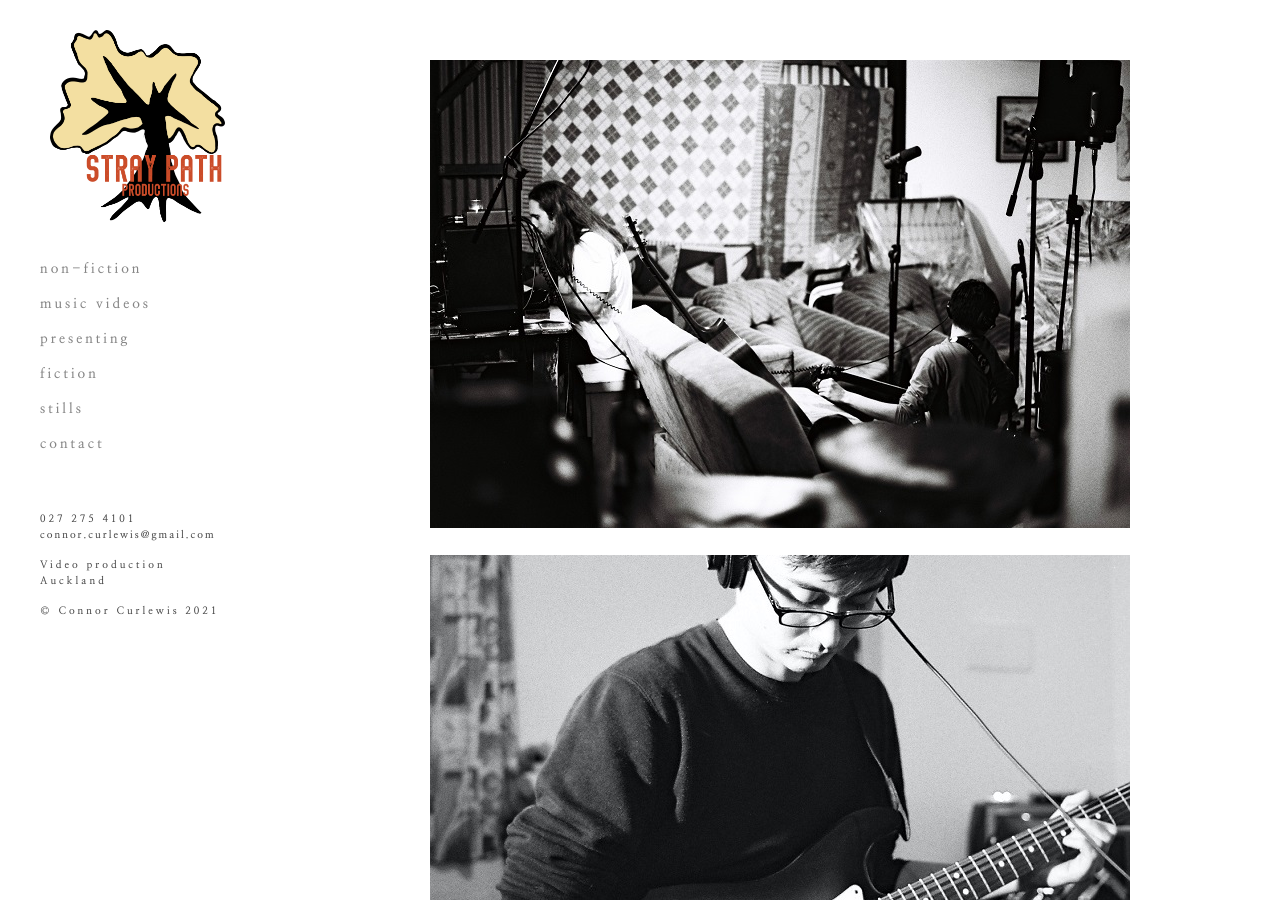
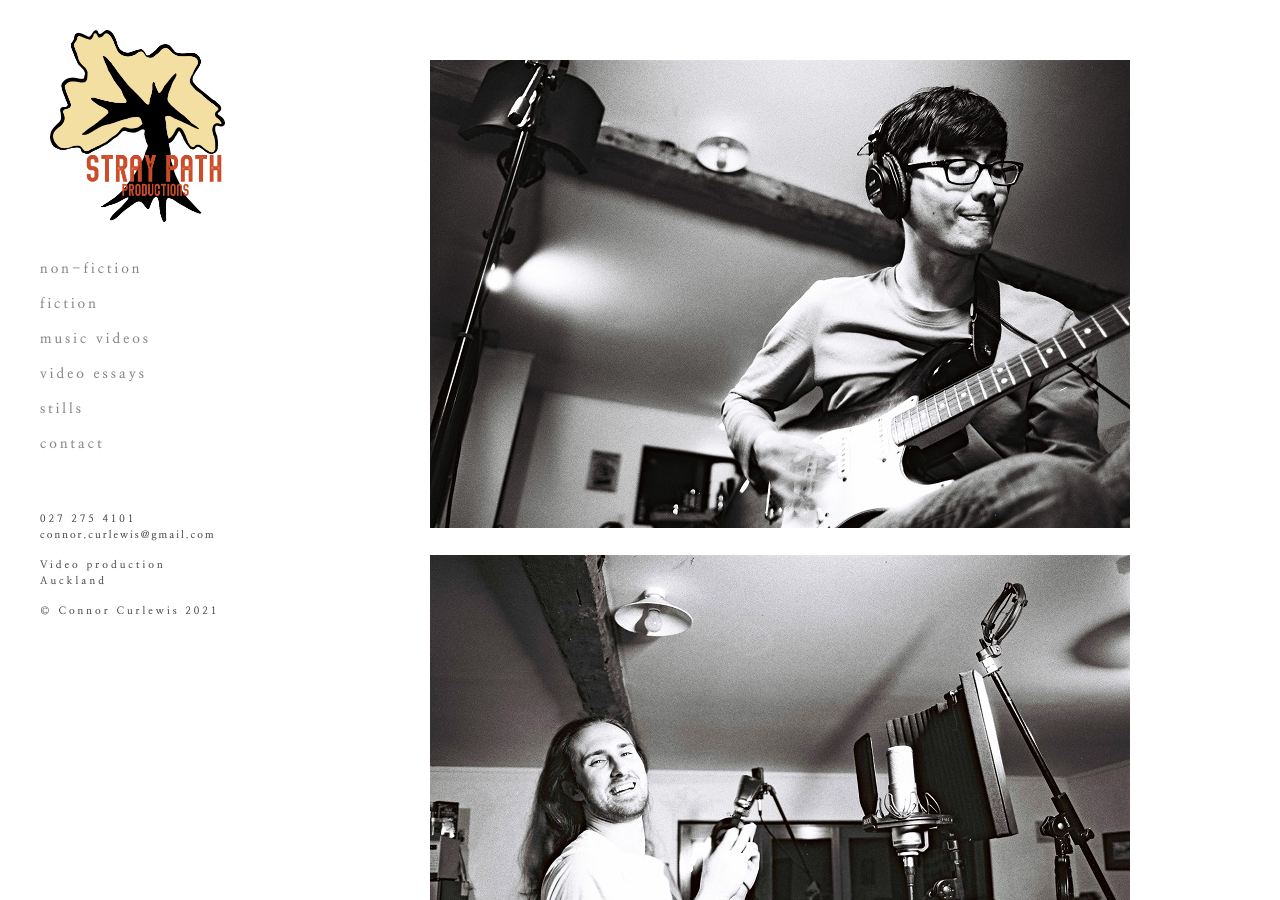
Before and after one commit to FourEngineHeavyBomber/Stray-path, a Jekyll site: the page built from stills.html, in a window 1280 px wide and 900 px high. Built offline with Jekyll 4.4.1, drawn with Linux system fonts in a browser that asks for light colours.

Commit message:
Deleted imgs, updated navigation

```diff
--- a/_layouts/default.html
+++ b/_layouts/default.html
@@ -15,7 +15,7 @@
 
 <!--
 
-    Website by Anton! ===> https://github.com/AntonHuggard'
+    Website by Anton! ===> https://github.com/AntonHuggard
 
                   (O)>
                  -||-
@@ -31,9 +31,9 @@
             <div id='mob-nav-menu' class='hide-me'>
                 <button class='mobile-close-btn' onclick='undo()'>&times;</button>
                 <button class='mobile-nav-btn' onclick="redir('/non-fiction/')">non-fiction</button>
+                <button class='mobile-nav-btn' onclick="redir('/fiction/')">fiction</button>
                 <button class='mobile-nav-btn' onclick="redir('/music-videos/')">music videos</button>
-                <button class='mobile-nav-btn' onclick="redir('/presenting/')">presenting</button>
-                <button class='mobile-nav-btn' onclick="redir('/fiction/')">fiction</button>
+                <button class='mobile-nav-btn' onclick="redir('/presenting/')">video essays</button>
                 <button class='mobile-nav-btn' onclick="redir('/stills/')">stills</button>
                 <button class='mobile-nav-btn' onclick="redir('/contact/')">contact</button>
             </div>
@@ -50,9 +50,9 @@
             <div id='deskt-nav'>
                 <ul>
                     <li><a href='/non-fiction/'>non-fiction</a></li>
+                    <li><a href='/fiction/'>fiction</a></li>
                     <li><a href='/music-videos/'>music videos</a></li>
-                    <li><a href='/presenting/'>presenting</a></li>
-                    <li><a href='/fiction/'>fiction</a></li>
+                    <li><a href='/presenting/'>video essays</a></li>
                     <li><a href='/stills/'>stills</a></li>
                     <li><a href='/contact/'>contact</a></li>
                 </ul>
--- a/stills.html
+++ b/stills.html
@@ -5,9 +5,7 @@ permalink: /stills/
     <script src='/js/embiggen.js'></script>
     <div id='page-content'>
         <div class='img-cluster centre-txt '>
-            <img loading='lazy' class='gallery-img' onclick='embiggener(this)' src='/imgs/small-stills/Jesus_and_Brandon_music_studio.jpg' alt='Brandon jamming with Jesus in black & white'>
-            <img loading='lazy' class='gallery-img tall-boi' onclick='embiggener(this)' src='/imgs/small-stills/monochrome_brandon_jams.JPG' alt='brandon SLAMS guitar with MUSIC and RHYTHM'>
-            <img loading='lazy' class='gallery-img' onclick='embiggener(this)' src='/imgs/small-stills/monochrome_brandon_phat_beats.jpg' alt='Brandon rocking out all alone'>
+
             <img loading='lazy' class='gallery-img' onclick='embiggener(this)' src='/imgs/small-stills/B-man_from_below.jpg' alt="Have a cheeky geeze up Brandon's nose as he serenades you">
             <!-- <img loading='lazy' class='gallery-img' onclick='embiggener(this)' src='/imgs/small-stills/6092-PCL-020.jpg'> -->
             <!-- <img loading='lazy' class='gallery-img' onclick='embiggener(this)' src='/imgs/small-stills/6092-PCL-034.jpg'> -->
@@ -21,7 +19,6 @@ permalink: /stills/
 
             <img loading='lazy' class='gallery-img' onclick='embiggener(this)' src='/imgs/small-stills/jill_drinks_soup.JPG'>
             <img loading='lazy' class='gallery-img' onclick='embiggener(this)' src='/imgs/small-stills/000009.jpg'>
-            <img loading='lazy' class='gallery-img' onclick='embiggener(this)' src='/imgs/small-stills/200221000000010008.jpg'>
             <img loading='lazy' class='gallery-img tall-boi' onclick='embiggener(this)' src='/imgs/small-stills/200221000000010026.jpg'>
             <img loading='lazy' class='gallery-img' onclick='embiggener(this)' src='/imgs/small-stills/200221000000020033.jpg'>
             <img loading='lazy' class='gallery-img' onclick='embiggener(this)' src='/imgs/small-stills/200221000000030017.jpg'>
@@ -37,7 +34,7 @@ permalink: /stills/
             <img loading='lazy' class='gallery-img' onclick='embiggener(this)' src='/imgs/small-stills/cj_and_branches.jpeg'>
             <img loading='lazy' class='gallery-img' onclick='embiggener(this)' src='/imgs/small-stills/Contact_Us.jpg'>
             <img loading='lazy' class='gallery-img' onclick='embiggener(this)' src='/imgs/small-stills/NewY055.jpg'>
-            <img loading='lazy' class='gallery-img' onclick='embiggener(this)' src='/imgs/small-stills/NewY064.jpg'>
+
             <!-- <img loading='lazy' class='gallery-img' onclick='embiggener(this)' src='/imgs/small-stills/SAM_9002.jpg'> -->
             <!-- <img loading='lazy' class='gallery-img' onclick='embiggener(this)' src='/imgs/small-stills/SAM_9108.jpg'> -->
             <!-- <img loading='lazy' class='gallery-img' onclick='embiggener(this)' src='/imgs/small-stills/SAM_9143.jpg'> -->
```
Also changed, not shown: imgs/small-stills/200221000000010008.jpg (deleted), imgs/small-stills/Jesus_and_Brandon_music_studio.jpg (deleted), imgs/small-stills/NewY064.jpg (deleted), imgs/small-stills/monochrome_brandon_jams.JPG (deleted), imgs/small-stills/monochrome_brandon_phat_beats.jpg (deleted), imgs/stills/NewY064.jpg (deleted), imgs/stills/monochrome_brandon_jams.JPG (deleted), 1 other file.
